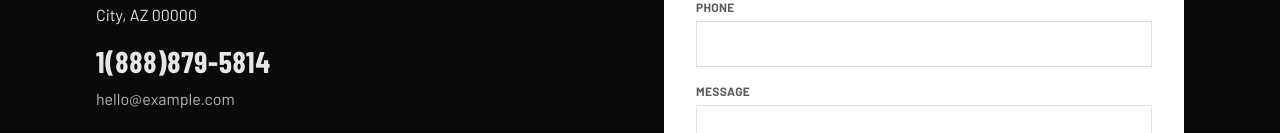
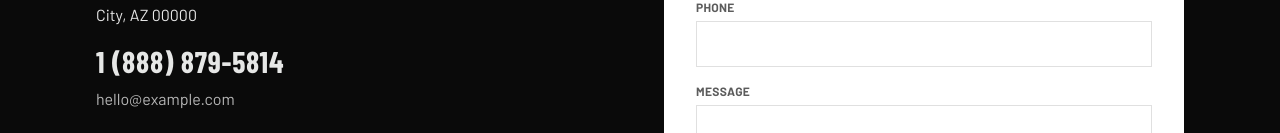
Before and after one commit to thefriendlychemist/trucks, a Next.js app: page / in a window 1280 px wide. Shown: the part 2849-2982 px from the top of the page. Built offline with nearby package versions, Linux system fonts and the light colour scheme.

Commit message:
Update Location.tsx

```diff
--- a/src/components/Location.tsx
+++ b/src/components/Location.tsx
@@ -27,10 +27,10 @@ export function Location() {
             <p>City, AZ 00000</p>
             <p className="mt-4">
               <a
-                href="tel:+10000000000"
+                href="tel:1 (888) 879-5814"
                 className="font-[family-name:var(--font-display)] text-3xl font-bold tracking-wide transition-colors hover:text-amber"
               >
-                1(888)879-5814
+                1 (888) 879-5814
               </a>
             </p>
             <p className="mt-2">
```
